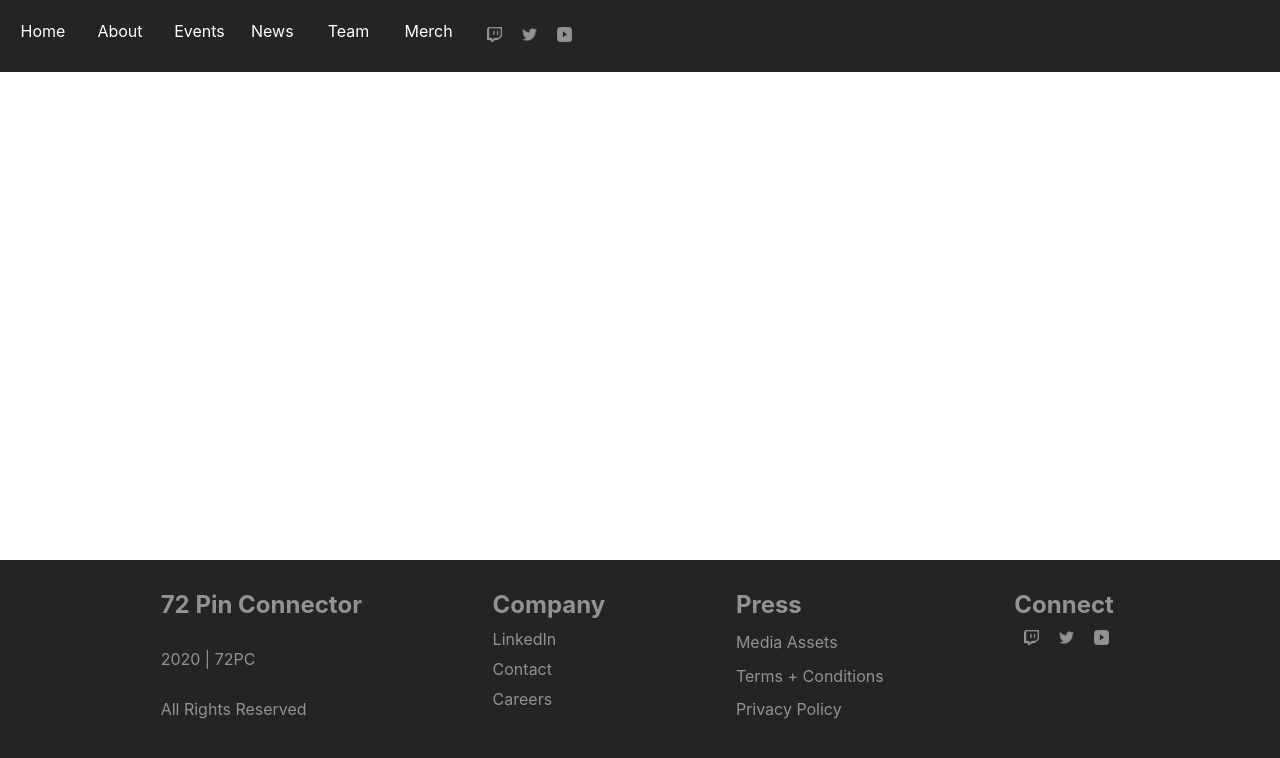
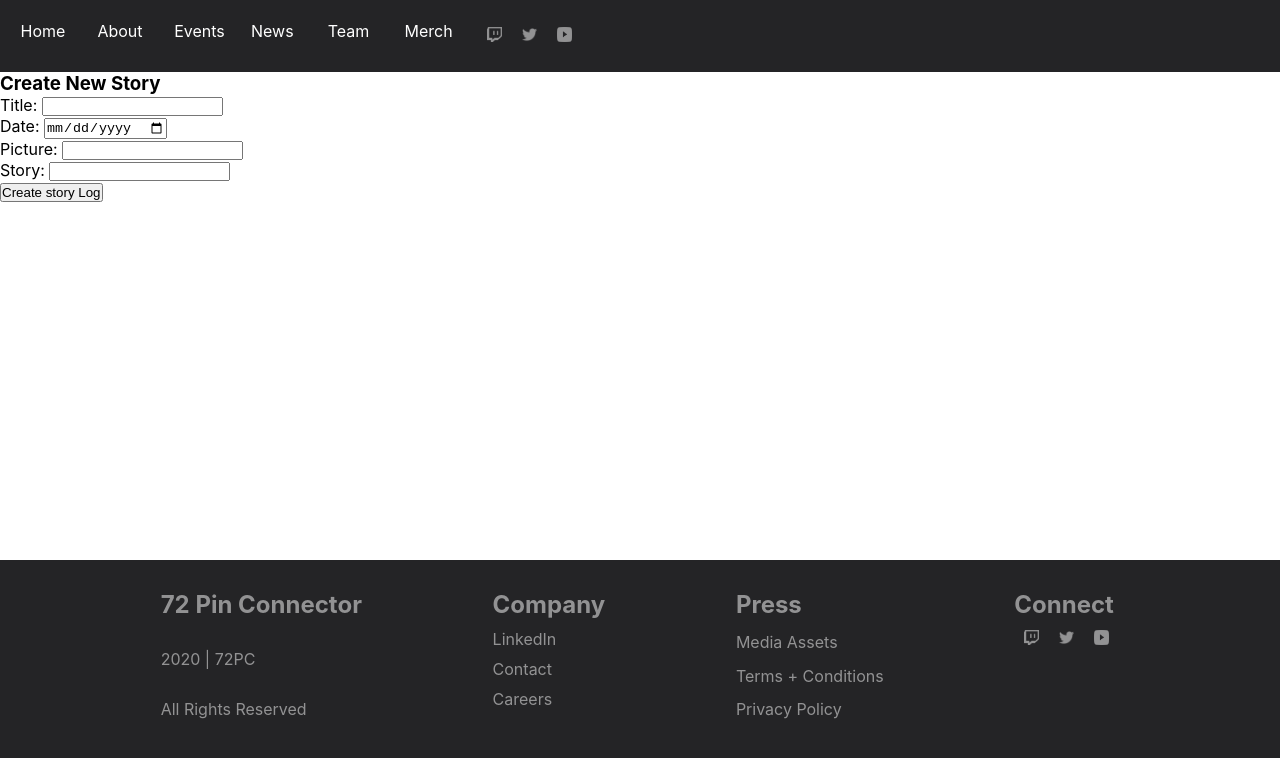
Before and after one commit to ByMatthewNeal/Team-72pc, a React (Create React App) app in the folder 72pc/: page /news/new in a window 1280 px wide. Shown: the top 758 px of the page. Built offline with nearby package versions, Linux system fonts and the light colour scheme; no server answers.

Commit message:
committing before pulling

```diff
--- a/72pc/src/App.js
+++ b/72pc/src/App.js
@@ -25,10 +25,10 @@ function App() {
                 <Route path="/" exact component={ Home } />
                 <Route path="/about" component={ About } />
                 <Route path="/events" component={ Events } />
+                <Route path="/news/new" component={ CreateStory } />
                 <Route path="/news/:id" component={ Story } />
                 <Route exact path="/news" component={ News } />
                 <Route path="/team" component={ Team } />
-                <Route path="/news/new" component={ CreateStory } />
               </Switch>
             </div>
         <Footer />
```
Also changed, not shown: 72pc/src/components/Create-News.js (+0 -16 lines).
